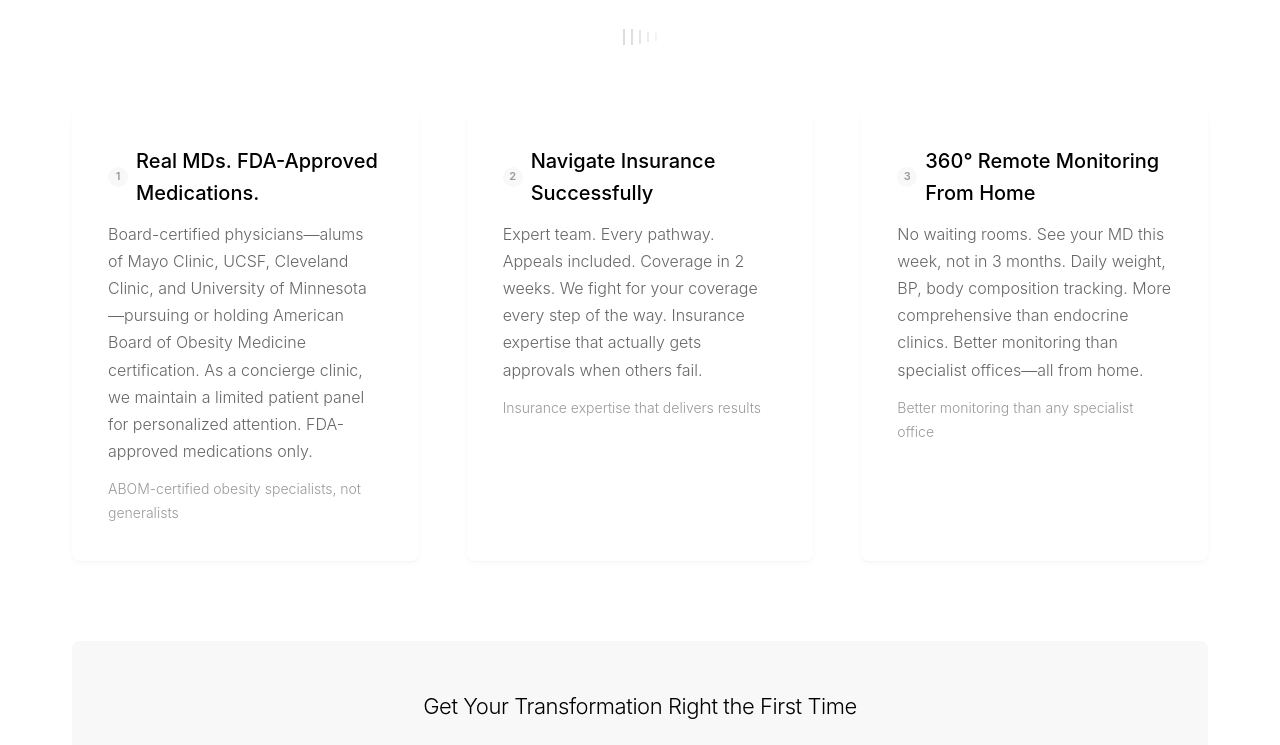
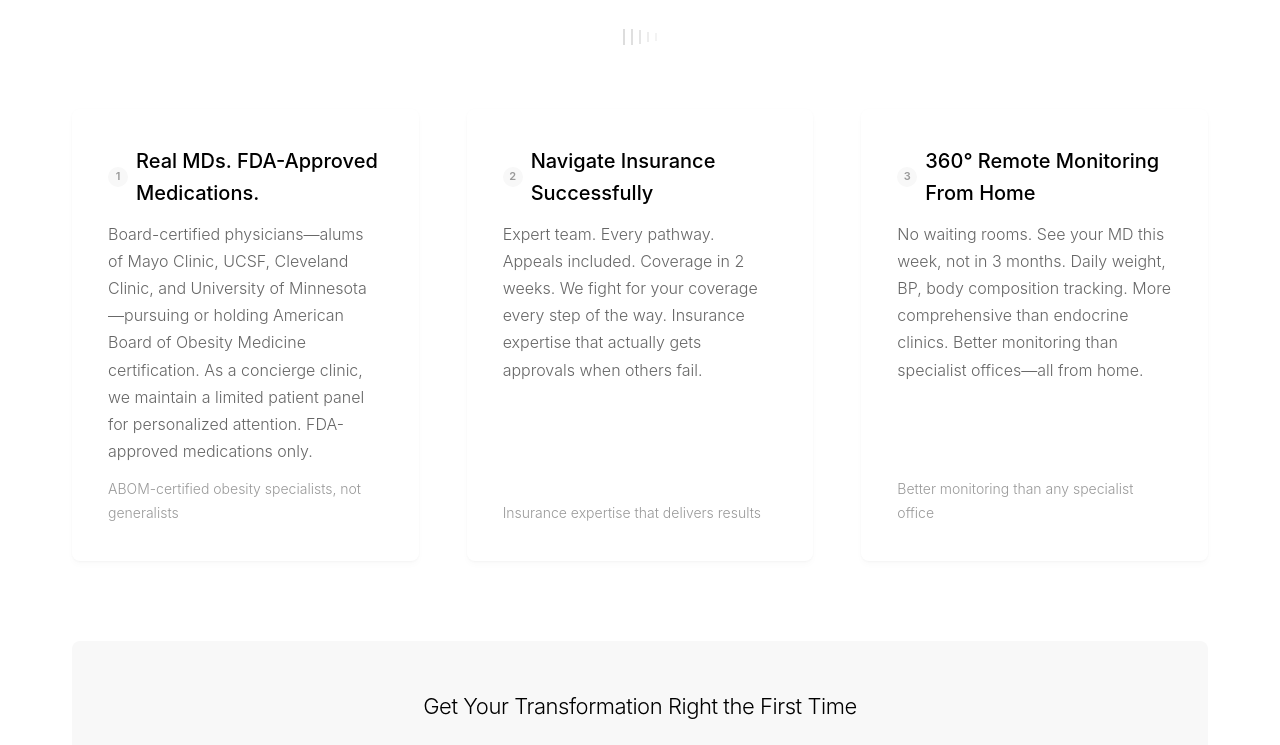
Before and after one commit to manisahni/cadencehealth, a website: page index.html in a window 1280 px wide. Shown: the part 477-1222 px from the top of the page. Drawn offline with Linux system fonts and the light colour scheme.

Commit message:
Fix feature card subtext alignment to be flush
- Added flexbox display to feature cards
- Set flex-direction to column for proper stacking
- Made main paragraph flex:1 to push subtext to bottom
- Ensures all subtext lines up flush at the same height
- Removed bottom margin from last paragraph

```diff
--- a/index.html
+++ b/index.html
@@ -707,6 +707,8 @@
             border-radius: 8px;
             box-shadow: 0 1px 3px rgba(0, 0, 0, 0.04),
                         0 4px 6px rgba(0, 0, 0, 0.02);
+            display: flex;
+            flex-direction: column;
             transition: all 0.3s ease;
             position: relative;
             overflow: hidden;
@@ -764,6 +766,14 @@
             color: #666;
             line-height: 1.7;
             font-weight: 300;
+        }
+
+        .feature p:first-of-type {
+            flex: 1;
+        }
+
+        .feature p:last-child {
+            margin-bottom: 0;
         }
 
         /* Rhythm Indicator - Tempo's unique element, minimized */
```
